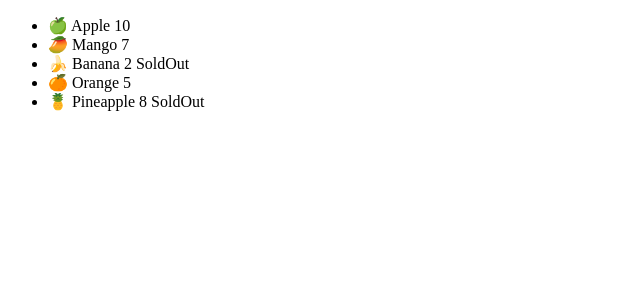
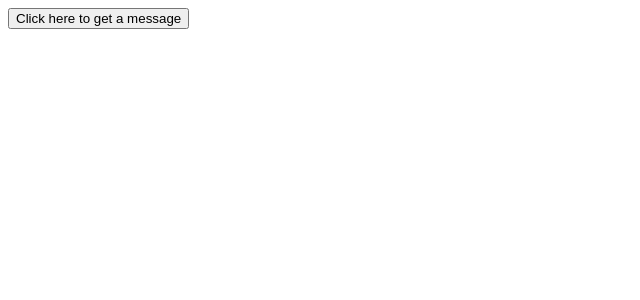
Before and after one commit to SalmaZiady/react-learning-series-2, a React (Vite) app: page / in a window 1280 px wide. Shown: the top 300 px of the page, without its empty margins (0-640 px from the left). Built offline with nearby package versions, Linux system fonts and the light colour scheme.

Commit message:
feat: implement event handling in React component

```diff
--- a/src/App.jsx
+++ b/src/App.jsx
@@ -1,10 +1,10 @@
 import ConditionalComponent from "./components/ConditionalComponent";
-import Fruits  from "./components/Fruits";
+import  Message  from "./components/Message";
 
 function App() {
   return (
     <div className="App">
-     <Fruits />
+     <Message/>
     </div>
   );
 }
--- /dev/null
+++ b/src/components/Message.jsx
@@ -0,0 +1,10 @@
+export default function Message() {
+    function handleClick(){
+     console.log("Button Clicked");
+    }
+  return (
+    <div>
+      <button onClick={handleClick}> Click here to get a message </button>
+    </div>
+  );
+}
```
